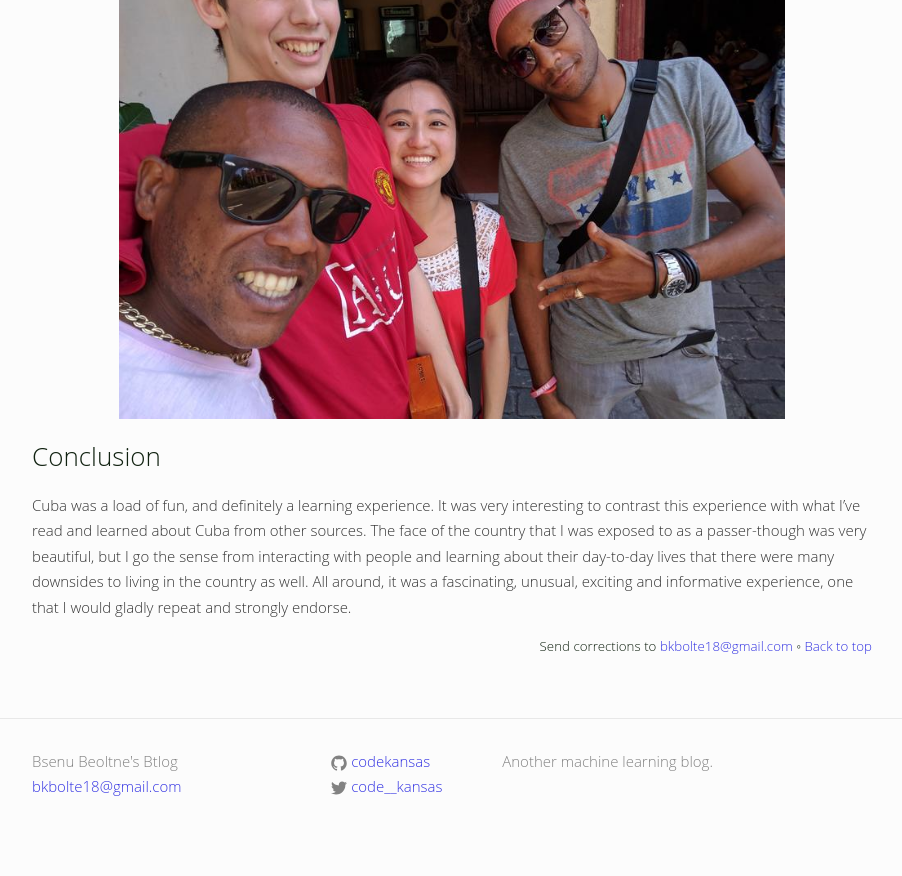
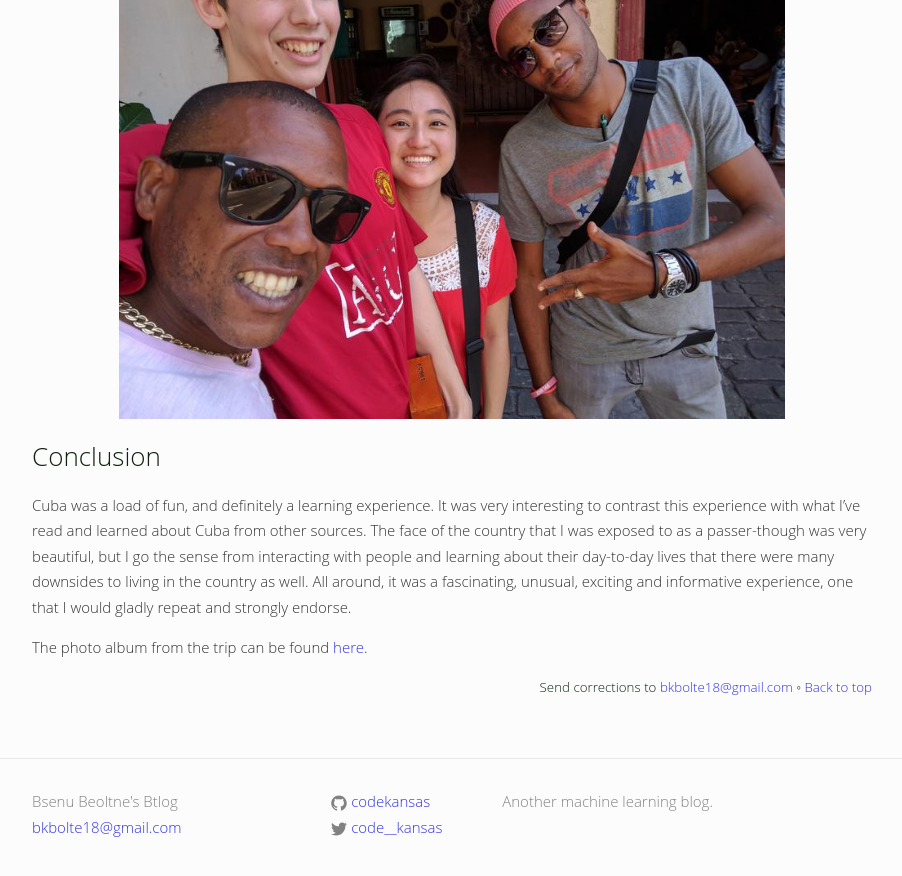
Before and after one commit to codekansas/codekansas.github.io, a Jekyll site: the page built from _posts/2017-03-04-cuba-spring-break.markdown, in a window 1280 px wide and 900 px high, scrolled down 11091 px. Shown: the top 876 px of the window, without its empty margins (188-1090 px from the left). Built offline with Jekyll 4.4.1, drawn with Linux system fonts in a browser that asks for light colours.

Commit message:
added photo album link :fire:

```diff
--- a/_posts/2017-03-04-cuba-spring-break.markdown
+++ b/_posts/2017-03-04-cuba-spring-break.markdown
@@ -144,3 +144,5 @@ In the end, if they were scammers, they were (in my naive opinion) masters of th
 # Conclusion
 
 Cuba was a load of fun, and definitely a learning experience. It was very interesting to contrast this experience with what I've read and learned about Cuba from other sources. The face of the country that I was exposed to as a passer-though was very beautiful, but I go the sense from interacting with people and learning about their day-to-day lives that there were many downsides to living in the country as well. All around, it was a fascinating, unusual, exciting and informative experience, one that I would gladly repeat and strongly endorse.
+
+The photo album from the trip can be found [here](https://goo.gl/photos/18updqNwBfJxn81a8).
```
